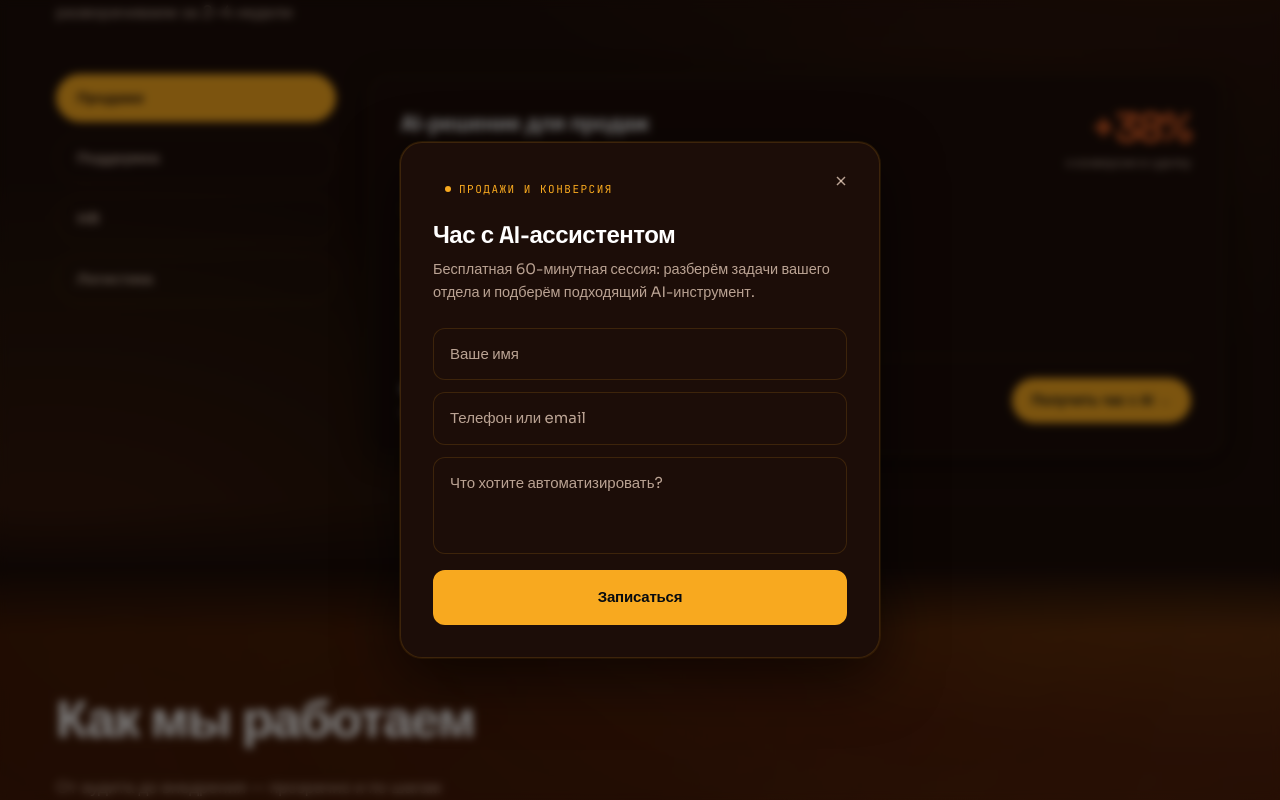
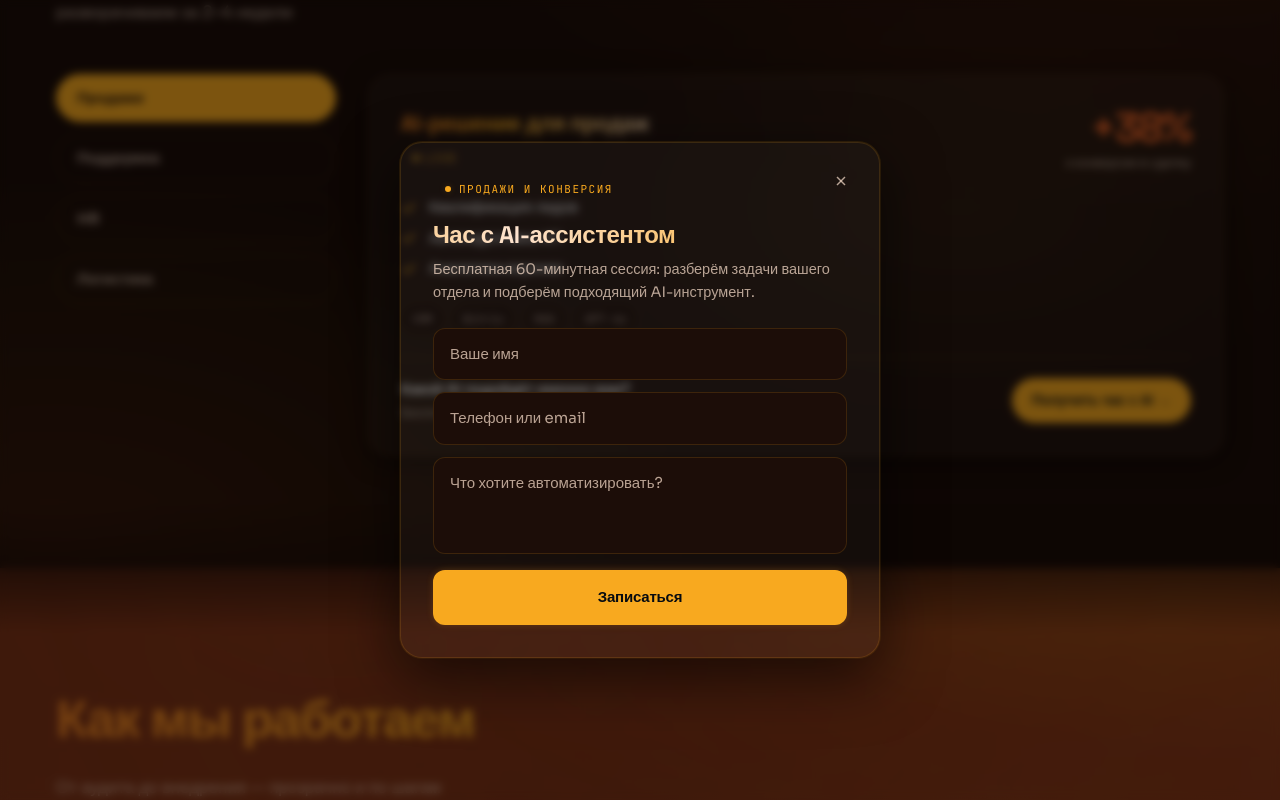
Before and after one commit to arsenarabachyan312-lab/QUSTOMIQ, a Next.js app in the folder qustomiq/: page / in a window 1280 px wide. Both pictures are taken after a click on the button "Получить час с AI →". Shown: the part 1953-2753 px from the top of the page. Built offline with nearby package versions, Linux system fonts and the light colour scheme.

Commit message:
Full site living animations
Co-Authored-By: Claude Sonnet 4.6 <noreply@anthropic.com>

```diff
--- a/qustomiq/app/globals.css
+++ b/qustomiq/app/globals.css
@@ -29,17 +29,34 @@ html {
   overflow-x: hidden;
 }
 
+/* ── Animated body background ── */
 body {
   color: var(--ink);
-  background: linear-gradient(135deg, #1C0D08, #2D1200, #632713, #1C0D08);
-  background-size: 400% 400%;
-  animation: gradientShift 15s ease infinite;
+  background: linear-gradient(135deg, #1C0D08, #3D1500, #632713, #8B3A1A, #2D1200, #1C0D08);
+  background-size: 600% 600%;
+  animation: bgFlow 20s ease infinite;
   -webkit-font-smoothing: antialiased;
   overflow-x: hidden;
 }
 
-/* ── Animated blobs — fixed behind content ── */
-body::before,
+/* ── Blob 1 — #F8A91F, top-right, 50vw, 18s ── */
+body::before {
+  content: '';
+  position: fixed;
+  border-radius: 50%;
+  pointer-events: none;
+  z-index: 0;
+  will-change: transform;
+  width: 50vw;
+  height: 50vw;
+  top: 5%;
+  right: -5%;
+  background: radial-gradient(circle, rgba(248,169,31,0.10) 0%, transparent 70%);
+  filter: blur(90px);
+  animation: blob1Move 18s ease-in-out infinite;
+}
+
+/* ── Blob 2 — #EC6426, bottom-left, 60vw, 24s ── */
 body::after {
   content: '';
   position: fixed;
@@ -47,52 +64,53 @@ body::after {
   pointer-events: none;
   z-index: 0;
   will-change: transform;
+  width: 60vw;
+  height: 60vw;
+  bottom: -5%;
+  left: -5%;
+  background: radial-gradient(circle, rgba(236,100,38,0.08) 0%, transparent 70%);
+  filter: blur(90px);
+  animation: blob2Move 24s ease-in-out infinite;
 }
 
-/* Blob 1 — #EC6426, top-right */
-body::before {
-  width: 60vw;
-  height: 60vw;
-  top: -10%;
-  right: -5%;
-  background: radial-gradient(circle, rgba(236,100,38,0.08) 0%, transparent 70%);
-  filter: blur(80px);
-  animation: blob1Drift 25s ease-in-out infinite;
-}
-
-/* Blob 2 — #F8A91F, bottom-left */
-body::after {
-  width: 50vw;
-  height: 50vw;
-  bottom: -5%;
-  left: -5%;
-  background: radial-gradient(circle, rgba(248,169,31,0.06) 0%, transparent 70%);
-  filter: blur(80px);
-  animation: blob2Drift 30s ease-in-out infinite;
-}
-
-/* Blob 3 — #632713, center, via .bg-blob div in layout */
+/* ── Blob 3 — #632713, center-wide, 80vw, 30s ── */
 .bg-blob {
   position: fixed;
   border-radius: 50%;
   pointer-events: none;
   z-index: 0;
   will-change: transform;
-  width: 70vw;
-  height: 70vw;
-  top: 20%;
-  left: 15%;
+  width: 80vw;
+  height: 80vw;
+  top: 10%;
+  left: 10%;
   background: radial-gradient(circle, rgba(99,39,19,0.15) 0%, transparent 70%);
-  filter: blur(80px);
-  animation: blob3Drift 20s ease-in-out infinite;
+  filter: blur(90px);
+  animation: blob3Move 30s ease-in-out infinite;
 }
 
-/* ── Hero gradient background ── */
+/* ── Blob 4 — #F8A91F, small fast, 30vw, 14s ── */
+.bg-blob-2 {
+  position: fixed;
+  border-radius: 50%;
+  pointer-events: none;
+  z-index: 0;
+  will-change: transform;
+  width: 30vw;
+  height: 30vw;
+  top: 45%;
+  right: 15%;
+  background: radial-gradient(circle, rgba(248,169,31,0.07) 0%, transparent 70%);
+  filter: blur(90px);
+  animation: blob4Move 14s ease-in-out infinite;
+}
+
+/* ── Hero ── */
 .hero-bg {
   background: transparent;
 }
 
-/* ── Section edge fades ── */
+/* ── Section edge fades + overlay pulse ── */
 section {
   position: relative;
 }
@@ -109,13 +127,49 @@ section::after {
 section::before {
   top: 0;
   background: linear-gradient(to bottom, var(--bg), transparent);
+  animation: sectionPulse 5s ease-in-out infinite;
 }
 section::after {
   bottom: 0;
   background: linear-gradient(to bottom, transparent, var(--bg));
+  animation: sectionPulse 5s ease-in-out infinite 2.5s;
 }
 section.hero-bg::before {
   display: none;
+}
+
+/* ── Divider line between consecutive sections ── */
+section + section::before {
+  height: 1px;
+  background: linear-gradient(90deg, transparent, #F8A91F, #EC6426, #F8A91F, transparent);
+  background-size: 200% auto;
+  animation: lineFlow 3s linear infinite;
+}
+
+/* ── Heading shimmer ── */
+h1, h2, h3 {
+  background: linear-gradient(90deg, #FDE3CF, #F8A91F, #EC6426, #F8A91F, #FDE3CF);
+  background-size: 300% auto;
+  -webkit-background-clip: text;
+  background-clip: text;
+  -webkit-text-fill-color: transparent;
+  animation: textShimmer 4s linear infinite;
+}
+
+/* ── Cards ── */
+.rounded-card {
+  border: 1px solid rgba(248,169,31,0.15);
+  background-color: rgba(255,255,255,0.03);
+  transition: border-color 0.3s ease, background-color 0.3s ease, box-shadow 0.3s ease;
+}
+.rounded-card:hover {
+  border-color: rgba(248,169,31,0.4);
+  background-color: rgba(248,169,31,0.05);
+}
+
+/* ── Button pulse ── */
+.bg-accent {
+  animation: btnPulse 2.5s ease infinite;
 }
 
 /* ── Reveal on scroll ── */
@@ -129,28 +183,57 @@ section.hero-bg::before {
   transform: translateY(0);
 }
 
-/* ── Keyframes ── */
-@keyframes gradientShift {
+/* ═══════════════ KEYFRAMES ═══════════════ */
+
+@keyframes bgFlow {
   0%   { background-position: 0%   50%; }
+  25%  { background-position: 50%  100%; }
   50%  { background-position: 100% 50%; }
+  75%  { background-position: 50%  0%; }
   100% { background-position: 0%   50%; }
 }
 
-@keyframes blob1Drift {
-  0%,100% { transform: translate(  0%,  0%) scale(1.00); }
-  25%     { transform: translate(  5%,  8%) scale(1.05); }
-  50%     { transform: translate( -4%,  3%) scale(0.96); }
-  75%     { transform: translate(  3%, -7%) scale(1.03); }
+@keyframes blob1Move {
+  0%,100% { transform: translate(  0%,   0%) scale(1.00); }
+  20%     { transform: translate( -4%,   8%) scale(1.06); }
+  45%     { transform: translate(  6%,   4%) scale(0.94); }
+  70%     { transform: translate(  2%, -10%) scale(1.04); }
 }
-@keyframes blob2Drift {
-  0%,100% { transform: translate(  0%,  0%) scale(1.00); }
-  33%     { transform: translate( -5%, -8%) scale(1.05); }
-  66%     { transform: translate(  5%,  5%) scale(0.95); }
+@keyframes blob2Move {
+  0%,100% { transform: translate(  0%,   0%) scale(1.00); }
+  30%     { transform: translate(  5%,  -7%) scale(1.05); }
+  60%     { transform: translate( -6%,   5%) scale(0.95); }
 }
-@keyframes blob3Drift {
-  0%,100% { transform: translate(  0%,  0%) scale(1.00); }
-  40%     { transform: translate(  4%, -8%) scale(1.04); }
-  70%     { transform: translate( -5%,  6%) scale(0.96); }
+@keyframes blob3Move {
+  0%,100% { transform: translate(  0%,   0%) scale(1.00); }
+  35%     { transform: translate(  3%,  -6%) scale(1.08); }
+  65%     { transform: translate( -3%,   7%) scale(0.93); }
+}
+@keyframes blob4Move {
+  0%,100% { transform: translate(  0%,   0%) scale(1.00); }
+  25%     { transform: translate( -6%,   8%) scale(1.10); }
+  50%     { transform: translate(  8%,  -5%) scale(0.90); }
+  75%     { transform: translate( -3%,  -8%) scale(1.05); }
+}
+
+@keyframes textShimmer {
+  0%   { background-position: 0%   center; }
+  100% { background-position: 200% center; }
+}
+
+@keyframes btnPulse {
+  0%,100% { box-shadow: 0 0  0px rgba(248,169,31,0.00); }
+  50%     { box-shadow: 0 0 20px rgba(248,169,31,0.50); }
+}
+
+@keyframes sectionPulse {
+  0%,100% { opacity: 0.30; }
+  50%     { opacity: 0.60; }
+}
+
+@keyframes lineFlow {
+  0%   { background-position:   0% center; }
+  100% { background-position: 200% center; }
 }
 
 /* ── Solar system orbit rings ── */
@@ -224,7 +307,7 @@ section.hero-bg::before {
 .ticker-track { animation: ticker 26s linear infinite; }
 .ticker-track:hover { animation-play-state: paused; }
 
-/* ── reduced-motion ── */
+/* ── Reduced motion ── */
 @media (prefers-reduced-motion: reduce) {
   *,
   *::before,
--- a/qustomiq/app/layout.tsx
+++ b/qustomiq/app/layout.tsx
@@ -34,6 +34,7 @@ export default function RootLayout({
       <head />
       <body className="font-body bg-bg text-ink">
         <div className="bg-blob" aria-hidden="true" />
+        <div className="bg-blob-2" aria-hidden="true" />
         <div style={{ position: "relative", zIndex: 1 }}>
           {children}
         </div>
```
